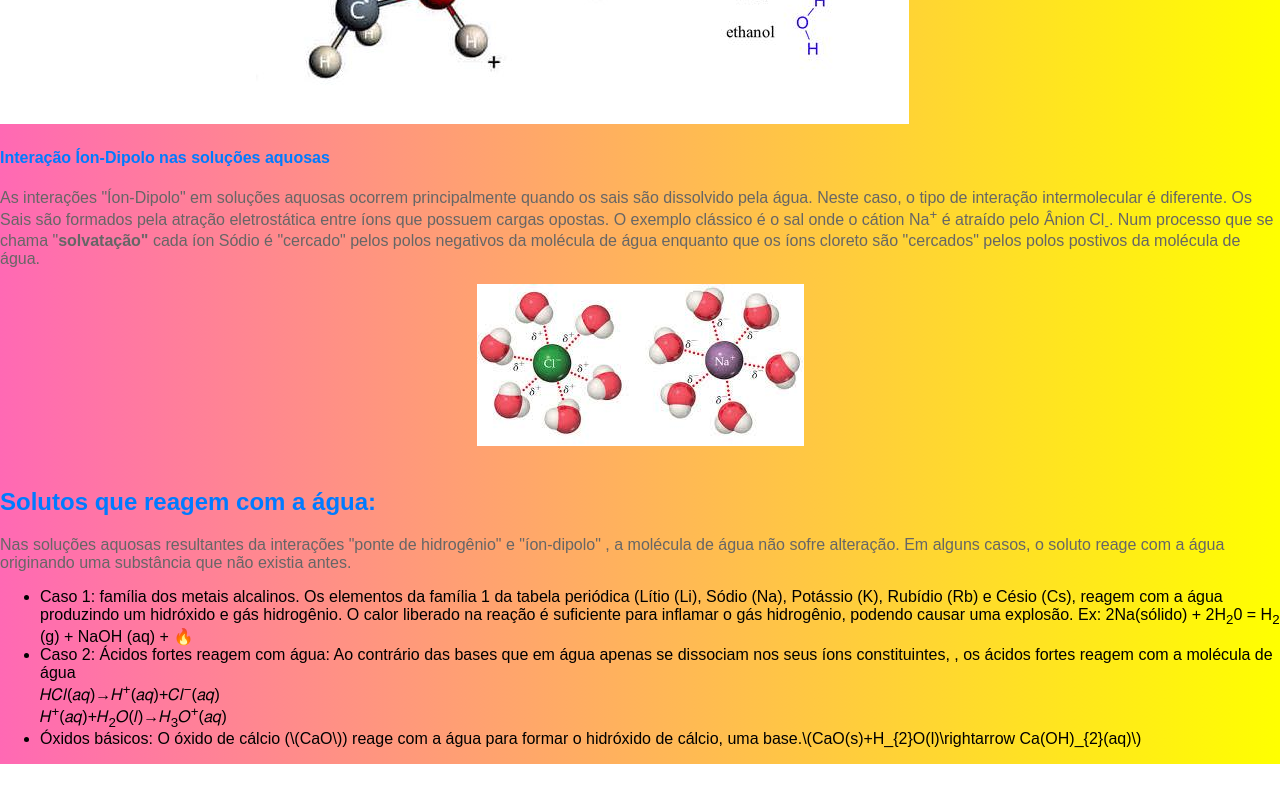
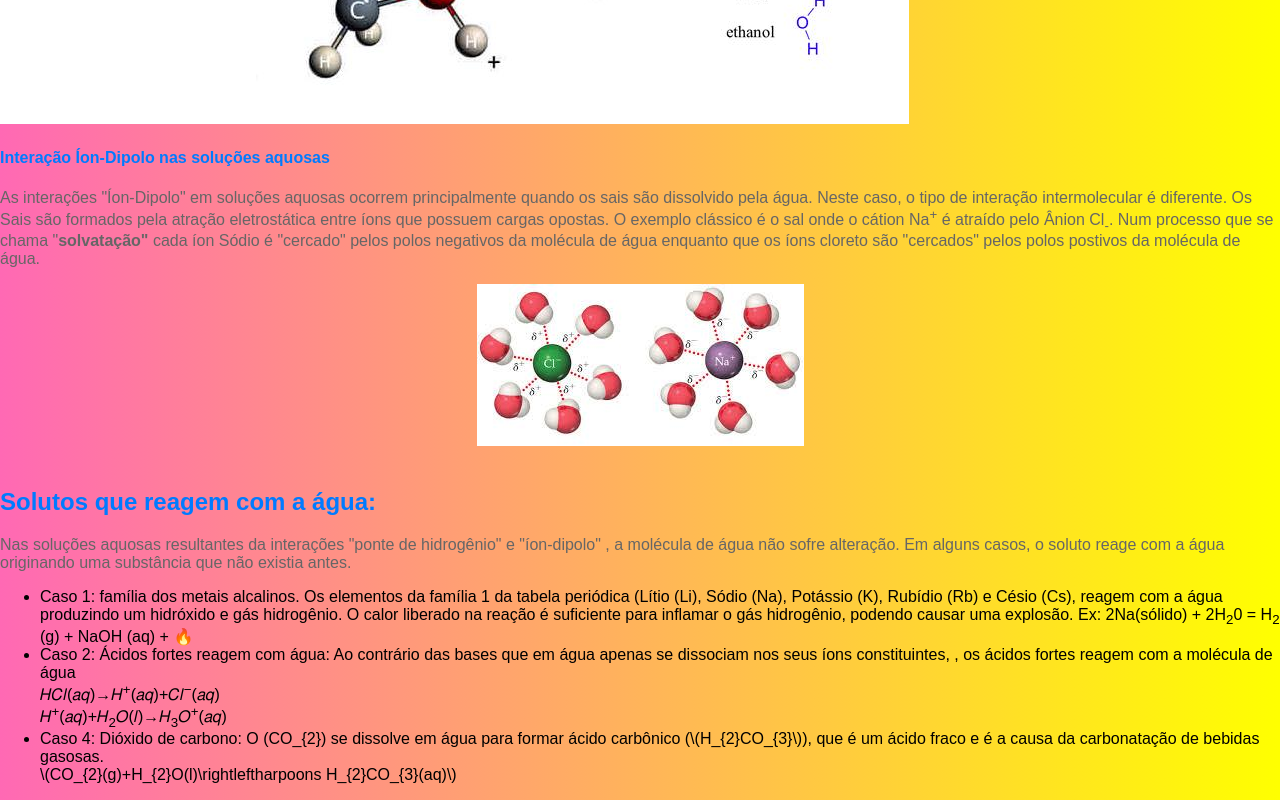
Before and after one commit to baltazarvieira/baltazarvieira.github.io, a plain HTML site: page 2ano.html in a window 1280 px wide. Shown: the part 1919-2719 px from the top of the page. Before the commit the page ends 2683 px from the top, so only its background shows below. Drawn offline with Linux system fonts and the light colour scheme.

Commit message:
Update 2ano.html

```diff
--- a/2ano.html
+++ b/2ano.html
@@ -49,6 +49,6 @@ Ex: 2Na(sólido) + 2H<sub>2</sub>0 = H<sub>2</sub> (g) + NaOH (aq) + 🔥</li>
 	<li>Caso 2: Ácidos fortes reagem com água: Ao contrário das bases que em água apenas se dissociam nos seus íons constituintes, , os ácidos fortes reagem com a molécula de água<br>
 𝐻𝐶𝑙(𝑎𝑞)→𝐻<sup>+</sup>(𝑎𝑞)+𝐶𝑙<sup>−</sup>(𝑎𝑞)<br>
 	𝐻<sup>+</sup>(𝑎𝑞)+𝐻<sub>2</sub>𝑂(𝑙)→𝐻<sub>3</sub>𝑂<sup>+</sup>(𝑎𝑞)<br></li>
-	<li>Óxidos básicos: O óxido de cálcio (\(CaO\)) reage com a água para formar o hidróxido de cálcio, uma base.\(CaO(s)+H_{2}O(l)\rightarrow Ca(OH)_{2}(aq)\) </li>
-
+	<li>Caso 4: Dióxido de carbono: O (CO_{2}) se dissolve em água para formar ácido carbônico (\(H_{2}CO_{3}\)), que é um ácido fraco e é a causa da carbonatação de bebidas gasosas.<br>
+		\(CO_{2}(g)+H_{2}O(l)\rightleftharpoons H_{2}CO_{3}(aq)\)</li>
 	</ul>
```
